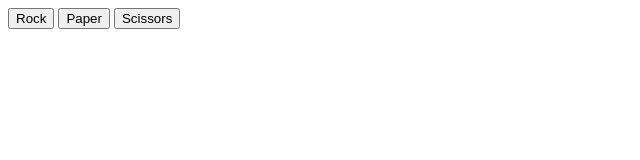
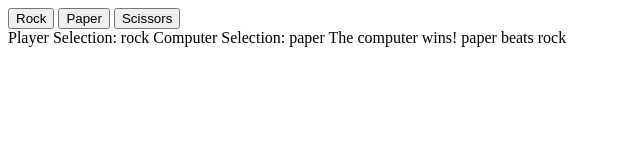
Before and after one commit to ragmehra/rock-paper-scissors, a plain HTML site: page index.html in a window 1280 px wide. Both pictures are taken after a click on the button "Rock". Shown: the whole page, without its empty margins (0-640 px from the left). Drawn offline with Linux system fonts and the light colour scheme.

Commit message:
Add a div for displaying results

```diff
--- a/index.html
+++ b/index.html
@@ -12,5 +12,7 @@
     <button id="paper">Paper</button>
     <button id="scissors">Scissors</button>
 
+    <div id="result">
+    </div>
 </body>
 </html>
--- a/script.js
+++ b/script.js
@@ -39,25 +39,39 @@ function playGame(e) {
 
     let playerSelection = playerPlay(e);
     let computerSelection = computerPlay();
+    let result;
     const tie = "You tied!";
     const computerWin = `The computer wins! ${computerSelection} beats ${playerSelection} `;
     const playerWin = `You win! ${playerSelection} beats ${computerSelection} `;
 
     //Check for all ties.
     if ((playerSelection === "rock" && computerSelection === "rock") || (playerSelection === "paper" && computerSelection === "paper") || (playerSelection === "scissors" && computerSelection === "scissors")) {
-        console.log(tie);
+        result = `Player Selection: ${playerSelection} \n Computer Selection:
+            ${computerSelection} \n ${tie}`;
+        updateResult(result);
         return tie;
     }
     //Check for all computer wins
     else if ((computerSelection === "rock" && playerSelection === "scissors") || (computerSelection === "paper" && playerSelection === "rock") || (computerSelection === "scissors" && playerSelection === "paper")) {
-        console.log(computerWin);
+        result = `Player Selection: ${playerSelection} \n Computer Selection:
+            ${computerSelection} \n ${computerWin}`;
+        updateResult(result);
         return computerWin;
     }
     //Check for all player wins
     else {
-        console.log(playerWin);
+        result = `Player Selection: ${playerSelection} \n Computer Selection:
+            ${computerSelection} \n ${playerWin}`;
+        updateResult(result);
         return playerWin;
     }
+}
+
+function updateResult(text) {
+    let result = document.querySelector("#result");
+
+    result.textContent = "";
+    result.textContent = text;
 }
 
 function clickPlay(button) {
```
